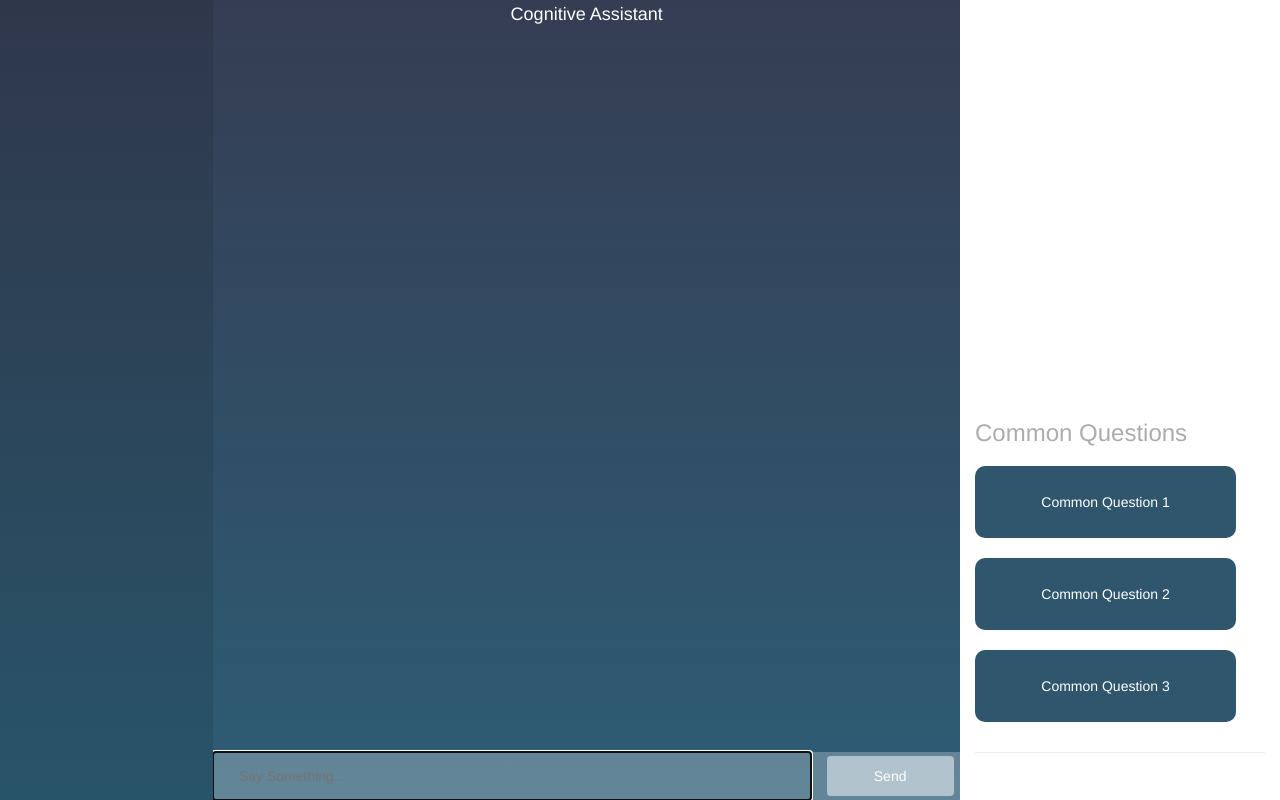
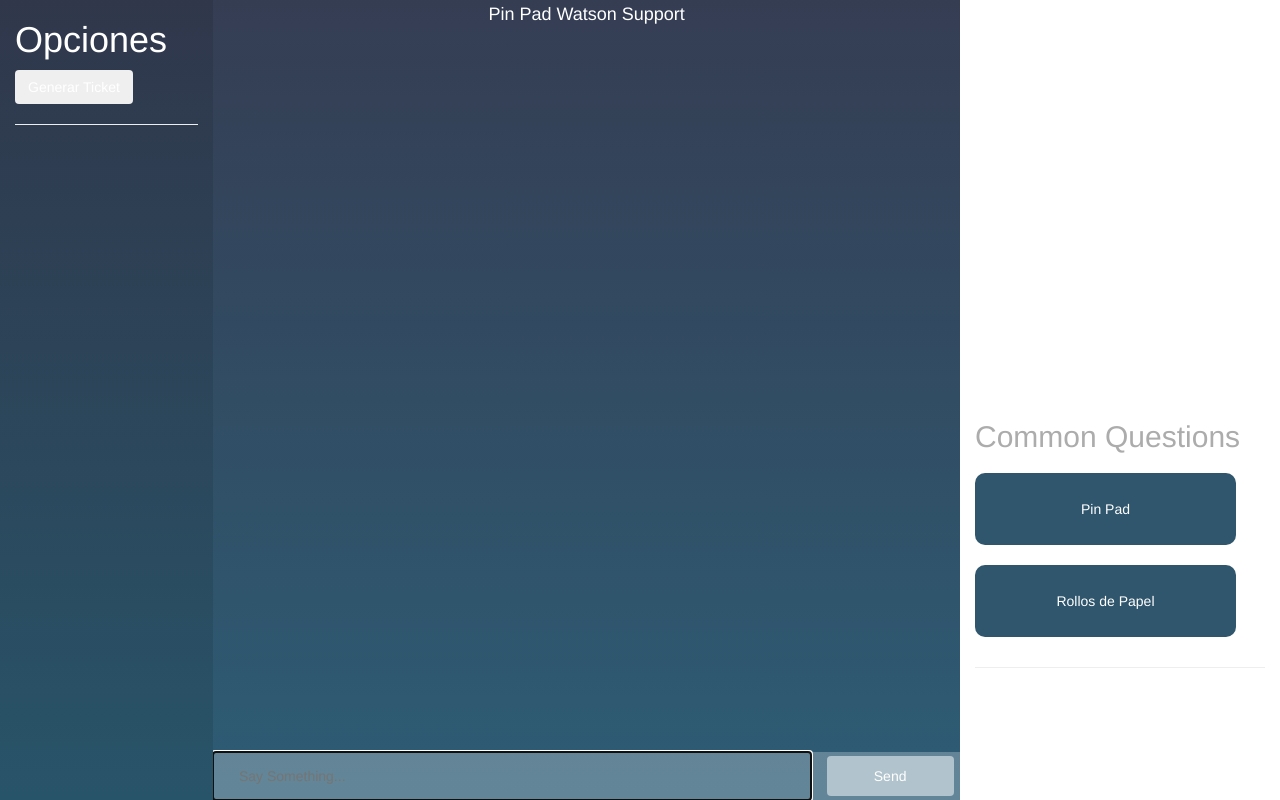
Before and after one commit to CarlosJavier25/WatsonPinPad, a website: page public/index.html in a window 1280 px wide. Drawn offline with nearby package versions, Linux system fonts and the light colour scheme; no server answers.

Commit message:
Update index.html

```diff
--- a/public/index.html
+++ b/public/index.html
@@ -1,7 +1,7 @@
 <!DOCTYPE html PUBLIC "-//W3C//DTD HTML 4.01 Transitional//EN" "http://www.w3.org/TR/html4/loose.dtd">
 <html lang="en">
 <head>
-<title>Cognitive Assistant</title>
+<title>Pin Pad Watson Support</title>
 <link rel = "shortcut icon" href = "images/favicon.ico"></link>
 <meta charset="utf-8">
 <meta http-equiv="X-UA-Compatible" content="IE=edge">
@@ -38,10 +38,19 @@
 		<div class="row vertical-fill">
 			<!-- Div that contains all the chat related elements. -->
 			<div id="left-div" class="col-md-2 hidden-sm hidden-xs vertical-fill">
+				<div id = "op-div">
+					<h1>Opciones</h1>
+					<button id = "generate-button" class = "btn vertical-center">Generar Ticket</button>
+
+					<!-- <button class = "op1-1-button btn">Generar ticket</button>-->
+
+				<hr id = "splitter">
+				</div>
+
 			</div>
 			<div id="middle-div" class="col-md-7 center-gradient vertical-fill no-padding">
 				<div id = "banner-div" class = "row">
-					<h4 id = "title" class = "small-margins">Cognitive Assistant</h4>
+					<h4 id = "title" class = "small-margins">Pin Pad Watson Support</h4>
 				</div>
 				<div id="chat-div">
 					<div class="chat-bar chat-bar_WATSON chat-bar_HIDDEN">
@@ -75,10 +84,10 @@
 			</div>
 			<div id="right-div" class="col-md-3 hidden-sm hidden-xs vertical-fill">
 				<div id = "questions-div">
-					<h3>Common Questions</h3>
-					<button class = "common-question-button btn">Common Question 1</button>
-					<button class = "common-question-button btn">Common Question 2</button>
-					<button class = "common-question-button btn">Common Question 3</button>
+					<h2>Common Questions</h2>
+					<button class = "common-question-button btn">Pin Pad</button>
+					<button class = "common-question-button btn">Rollos de Papel</button>
+
 				<hr id = "splitter">
 				</div>
 			</div>
```
